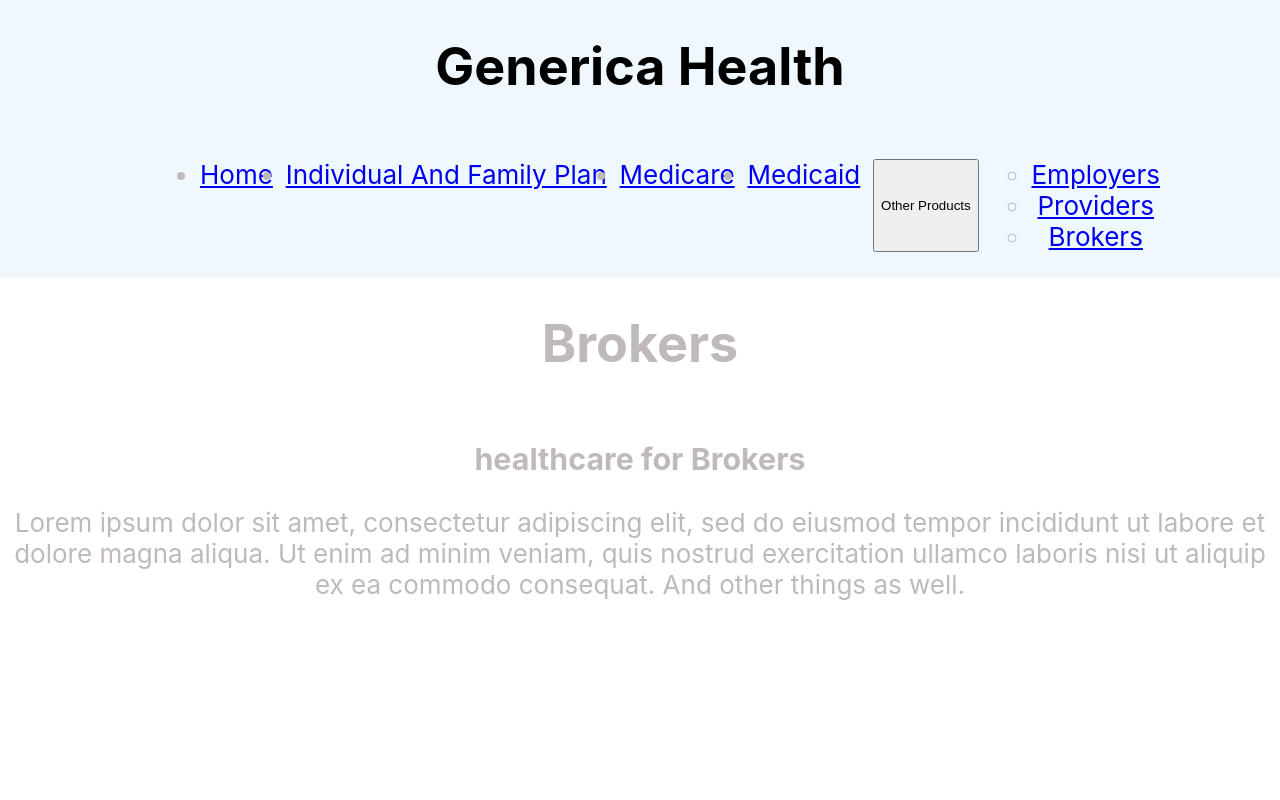
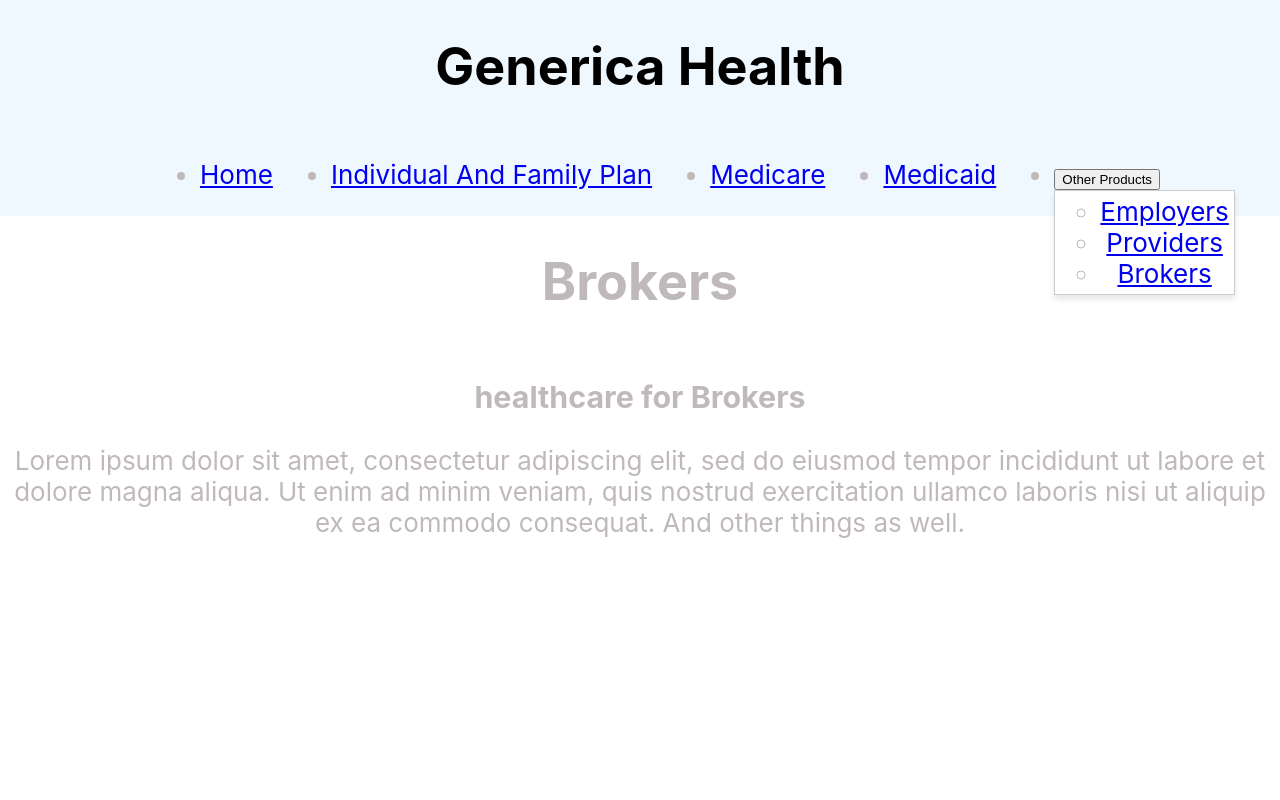
Before and after one commit to RickyFig17/Generica-Health, a React (Create React App) app: page /brokers in a window 1280 px wide. Both pictures are taken after a click on the button "Other Products". Shown: the top 800 px of the page. Built offline with nearby package versions, Linux system fonts and the light colour scheme.

Commit message:
styling dropdown button

```diff
--- a/src/Header/Navbar.js
+++ b/src/Header/Navbar.js
@@ -24,8 +24,20 @@ const Navbar = () => {
         <li>
           <Link to="/medicaid">Medicaid</Link>
         </li>
+        <li style={{ position: "relative" }}>
           <button onClick={toggleDropDown}>Other Products</button>
           {isDropDownOpen && (
+            <div
+              style={{
+                position: "absolute",
+                top: "100%", // Places the dropdown below the button
+                left: 0,
+                backgroundColor: "white",
+                border: "1px solid #ccc",
+                padding: "5px",
+                boxShadow: "0px 4px 6px rgba(0,0,0,0.1)",
+              }}
+            >
               <ul>
                 <li>
                   <Link to="/employers"> Employers</Link>
@@ -37,7 +49,9 @@ const Navbar = () => {
                   <Link to="/brokers">Brokers</Link>
                 </li>
               </ul>
+            </div>
           )}
+        </li>
       </ul>
     </div>
   );
```
Lines whose indentation alone changed are shown as unchanged.
